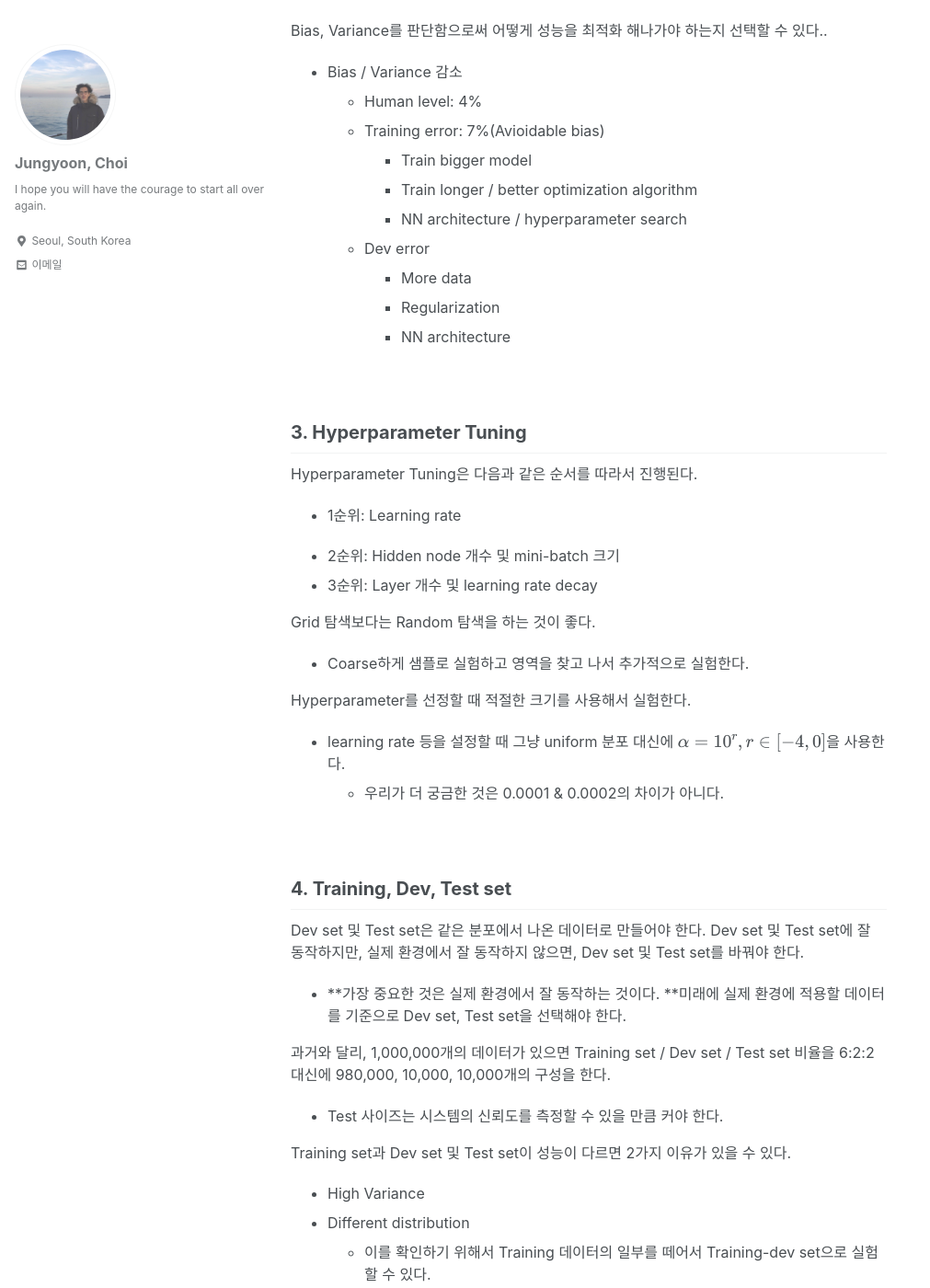
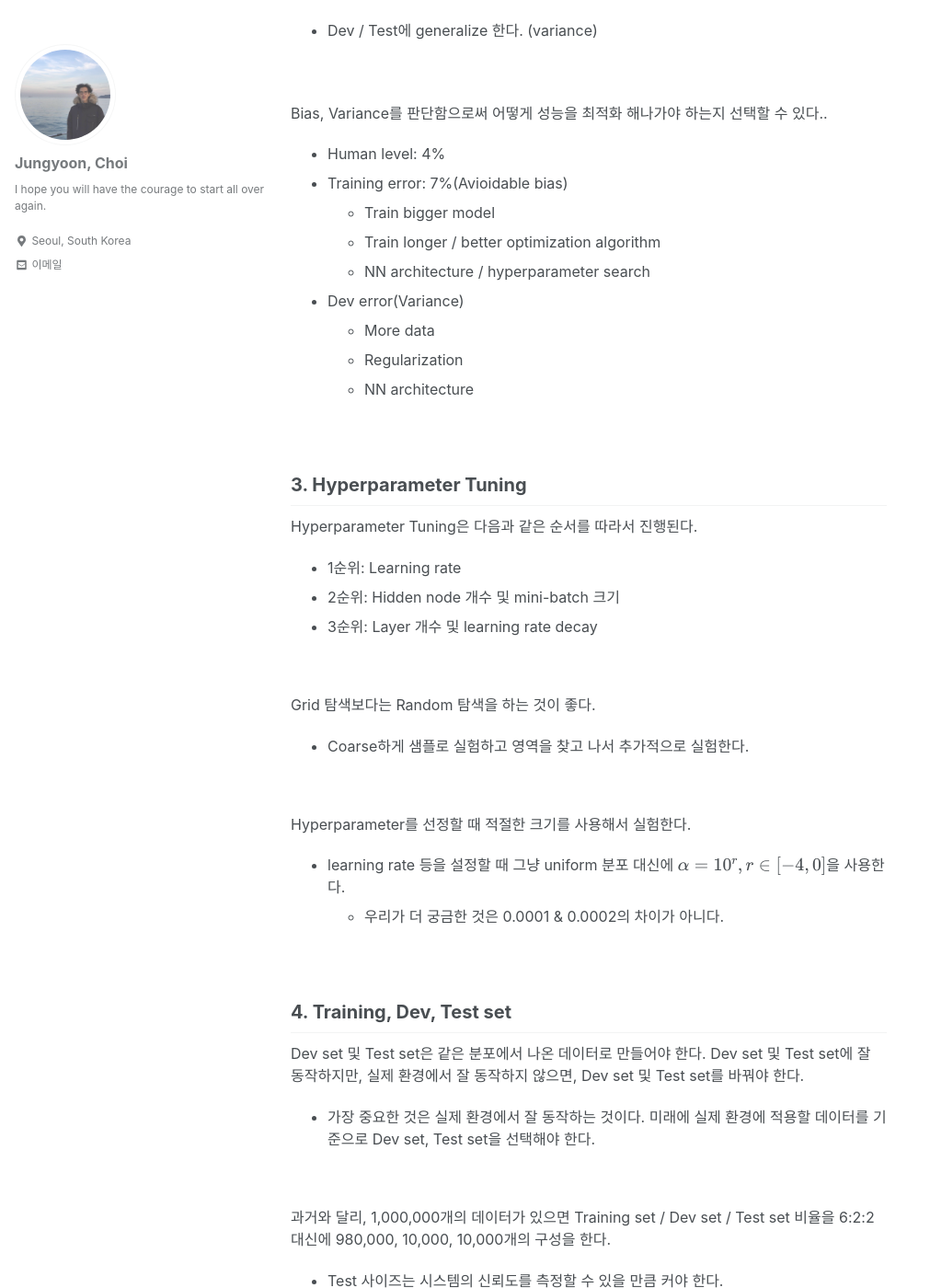
Before and after one commit to lifesailor/lifesailor.github.io, a Jekyll site: the page built from _posts/2019-01-19-deeplearning-6.md, in a window 1280 px wide and 1400 px high, scrolled down 1104 px. Shown: the whole window at 92% size, without its empty margins (0-1011 px from the left). Built offline with Jekyll 4.4.1, drawn with Linux system fonts in a browser that asks for light colours; nearby versions of some CDN libraries; formulas are drawn with MathJax 3; comment, search, counter and statistics services are not loaded.

Commit message:
deep learning 6

```diff
--- a/_posts/2019-01-19-deeplearning-6.md
+++ b/_posts/2019-01-19-deeplearning-6.md
@@ -20,11 +20,11 @@ tags:
 
 머신러닝 실험할 때는 Orthogonal Control을 해야 한다. 즉 나머지 요인들을 고정해두고 하나씩 변경해야지 해당 파라미터의 효과에 대해서 알 수 있다. 그렇지 않으면 무엇 때문에 성능이 좋아지거나 나빠졌는지 이해하지 못할 수 있다.
 
-
+<br/>
 
 Machine Learning은 다음 작업 순서를 거친다. 먼저, Training set에 잘 작동하게 만든다. 이후에 Dev set의 성능을 높이고 나서 Test set에서 높은 성능을 내는지 검증한다. 만약 그렇다면 실제 환경에서 잘 동작하는지 모니터링 한다.
 
-
+<br/>
 
 1가지 평가 지표를 사용하는 것이 좋다. 만약에 여러가지 조건을 만족해야 하면 1가지 평가 지표과 몇 개의 만족 조건을 사용하는 것이 대안이 될 수 있다. 예를 들어서, 속도는 10ms 이하라는 만족 조건 하에서 정확도를 평가 지표로 하는 것을 생각해볼 수 있다.
 
@@ -41,36 +41,31 @@ Machine Learning은 다음 작업 순서를 거친다. 먼저, Training set에
 <br/>
 
 Bias, Variance를 판단함으로써 어떻게 성능을 최적화 해나가야 하는지 선택할 수 있다..
-
-- Bias / Variance 감소
-  - Human level: 4%
-  - Training error: 7%(Avioidable bias)
-    - Train bigger model
-    - Train longer / better optimization algorithm
-    - NN architecture / hyperparameter search
-  - Dev error
-    - More data
-    - Regularization
-    - NN architecture
+- Human level: 4%
+- Training error: 7%(Avioidable bias)
+  - Train bigger model
+  - Train longer / better optimization algorithm
+  - NN architecture / hyperparameter search
+- Dev error(Variance)
+  - More data
+  - Regularization
+  - NN architecture
 
 <br/>
 
 ## 3. Hyperparameter Tuning
 
 Hyperparameter Tuning은 다음과 같은 순서를 따라서 진행된다.
-
 - 1순위: Learning rate
-
 - 2순위: Hidden node 개수 및 mini-batch 크기
 - 3순위: Layer 개수 및 learning rate decay
 
-
+<br/>
 
 Grid 탐색보다는 Random 탐색을 하는 것이 좋다.
-
 - Coarse하게 샘플로 실험하고 영역을 찾고 나서 추가적으로 실험한다.
 
-
+<br/>
 
 Hyperparameter를 선정할 때 적절한 크기를 사용해서 실험한다.
 - learning rate 등을 설정할 때 그냥 uniform 분포 대신에 $\alpha = 10^{r}, r \in [-4, 0]$을 사용한다.
@@ -81,30 +76,25 @@ Hyperparameter를 선정할 때 적절한 크기를 사용해서 실험한다.
 ## 4. Training, Dev, Test set
 
 Dev set 및 Test set은 같은 분포에서 나온 데이터로 만들어야 한다. Dev set 및 Test set에 잘 동작하지만, 실제 환경에서 잘 동작하지 않으면, Dev set 및 Test set를 바꿔야 한다.
+- 가장 중요한 것은 실제 환경에서 잘 동작하는 것이다. 미래에 실제 환경에 적용할 데이터를 기준으로 Dev set, Test set을 선택해야 한다.
 
-- **가장 중요한 것은 실제 환경에서 잘 동작하는 것이다. **미래에 실제 환경에 적용할 데이터를 기준으로 Dev set, Test set을 선택해야 한다.
-
-
+<br/>
 
 과거와 달리, 1,000,000개의 데이터가 있으면 Training set / Dev set / Test set 비율을 6:2:2 대신에 980,000, 10,000, 10,000개의 구성을 한다.
-
 - Test 사이즈는 시스템의 신뢰도를 측정할 수 있을 만큼 커야 한다.
 
-
+<br/>
 
 Training set과 Dev set 및 Test set이 성능이 다르면 2가지 이유가 있을 수 있다.
-
 - High Variance
 - Different distribution
   - 이를 확인하기 위해서 Training 데이터의 일부를 떼어서 Training-dev set으로 실험할 수 있다.
 
-
+<br/>
 
 전체 요약
-
 - Human error: 4%
 - Training set error: 7% (Avoidable bias)
-
 - Training dev set error: 10% (Variance)
 - Dev set error: 12% (Data mismatch)
 - Test error: 15% (degree of overfitting to dev set)
@@ -118,7 +108,7 @@ Transfer Learning은 데이터가 충분하지 않을 때 다른 모델을 기
 - A가 B보다 데이터가 많다.
 - A에서 배운 low level feature가 B를 배우는 데 도움이 된다.
 
-
+<br/>
 
 Multi-task learninig은 각각의 task들을 동시에 학습시켜 예측 성능을 향상시키는 방법이다. Multi-task learning은 task의 수가 많고 각 task에 속한 샘플의 수가 적을 때 일반적으로 task마다 모델을 생성하는 single-task learning보다 높은 성능을 보여준다고 알려져 있다. Multi-task Learning은 다음 경우에 사용한다.
 
```
